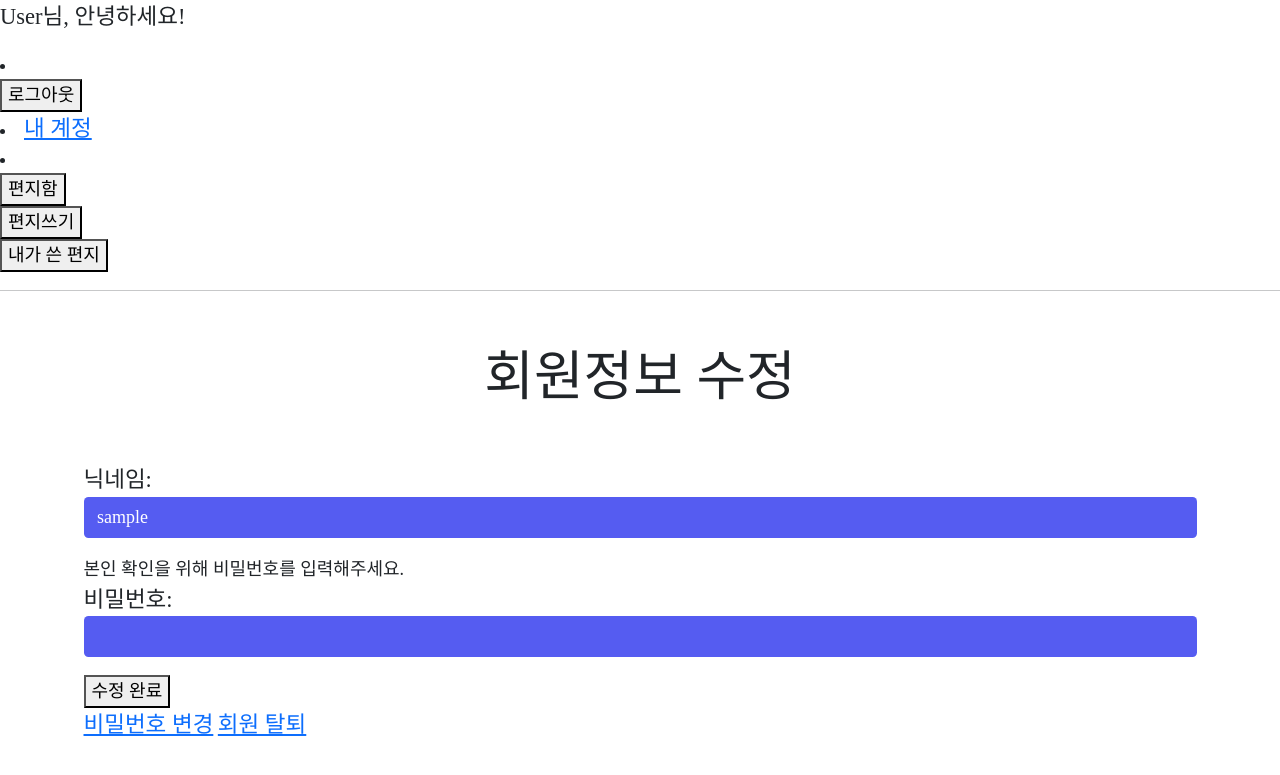
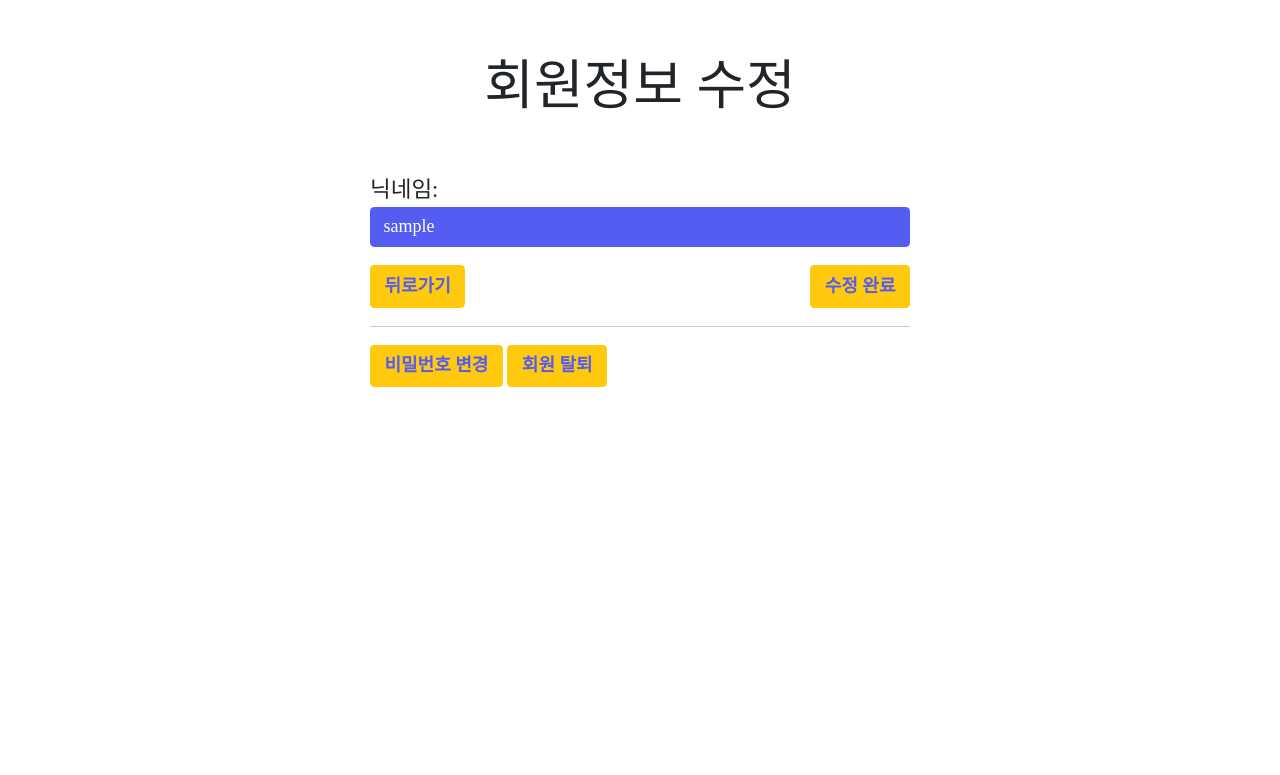
Before and after one commit to rohmantique/SSAFY-Side-Pjt, a Django app: page /accounts/update/ in a window 1280 px wide. Shown: the top 775 px of the page. Run offline with Django 4.2, Linux system fonts and the light colour scheme; a user stored in the database is signed in; tables that the repository leaves empty hold one stand-in row (values such as "Sample post"); some web fonts are replaced.

Commit message:
heejin/ accounts 프론트 정돈 완료, 비번변경 form 커스텀 출력 실패

```diff
--- a/accounts/forms.py
+++ b/accounts/forms.py
@@ -1,4 +1,10 @@
-from django.contrib.auth.forms import UserChangeForm,UserCreationForm, AuthenticationForm, UsernameField
+from django.contrib.auth.forms import (
+    UserChangeForm,
+    UserCreationForm,
+    AuthenticationForm,
+    UsernameField,
+    PasswordChangeForm,
+)
 # from django.contrib.auth.models import User
 from django.contrib.auth import get_user_model
 from django.contrib.auth.hashers import check_password
@@ -89,11 +95,49 @@ class CustomAuthenticationForm(AuthenticationForm):
                 'class': 'form-control'}),
     )
 
+class ChangePasswordForm(PasswordChangeForm):
+    password1=forms.CharField(
+        label='기존 비밀번호',
+        strip=False,
+        widget=forms.PasswordInput(
+            attrs={
+                'autocomplete': 'current-password',
+                'class': 'form-control',
+            }
+        )
+
+    )
+    newpassword1 = forms.CharField(
+        label='새 비밀번호',
+        widget=forms.PasswordInput(
+            attrs={
+                'class': 'form-control',
+            }
+        )
+    )
+    newpassword2 = forms.CharField(
+        label='새 비밀번호 (확인)',
+        widget=forms.PasswordInput(
+            attrs={
+                'class': 'form-control',
+            }
+        )
+    )
+    password = None
+
+    class Meta:
+        model = User
+        fields = ('password1', 'newpassword1', 'newpassword2',)
+
+
+
 class CheckPasswordForm(forms.Form):
     password = forms.CharField(
         label='비밀번호',
         widget=forms.PasswordInput(
-            attrs={'class': 'form-control', }
+            attrs={
+                'class': 'form-control',
+                }
         ),
     )
     def __init__(self, user, *args, **kwargs): #현재 접속중인 사용자의 password 가져오기 위해 init 메서드로 user객체 생성
--- a/accounts/templates/accounts/login.html
+++ b/accounts/templates/accounts/login.html
@@ -5,12 +5,13 @@
     <h2>편지쓰러 오셨군요? 기다렸어요</h2>
   </header>
 
-  <div class="d-flex justify-content-center mt-4">
+  <div class="accounts-container mt-4">
     <form action="" method='POST'>
       {% csrf_token %}
       {{ form.as_p }}
       <button class="btn mybtn" style="float: right;">로그인</button>
     </form>
+    <a href="{% url 'rollpaper:index' %}" class="btn mybtn">뒤로가기</a>
   </div>
 {% endblock content %}
 
--- a/accounts/templates/accounts/update.html
+++ b/accounts/templates/accounts/update.html
@@ -5,16 +5,24 @@
     <h2>회원정보 수정</h2>
   </header>
 
-  <form action="" method = 'POST'>
-    {% csrf_token %}
-    {{form1.as_p}}
-    본인 확인을 위해 비밀번호를 입력해주세요.
-    {{ password_form.as_p }}
+  <div class="accounts-container">
+    <form action="" method = 'POST'>
+      {% csrf_token %}
+      {{form1.as_p}}
+      <div class="d-flex justify-content-between">
+        <a href="{% url 'rollpaper:main' %}" class="btn mybtn">뒤로가기</a>
+        <button class="btn mybtn">수정 완료</button>
+      </div>
 
-    <button>수정 완료</button>
-  </form>
-  <a href="{% url 'accounts:change_password' %}">비밀번호 변경</a>
-  <a href="{% url 'accounts:user_delete' %}">회원 탈퇴</a>
-
+    </form>
+    <hr>
+    <a href="{% url 'accounts:change_password' %}" class="btn mybtn">비밀번호 변경</a>
+    <a href="{% url 'accounts:user_delete' %}" class="btn mybtn">회원 탈퇴</a>
+  </div>
 
 {% endblock content %}
+
+{% block script %}
+  const navbar = document.querySelector('nav#navbar')
+  navbar.setAttribute('class', 'd-none')
+{% endblock script %}
--- a/accounts/views.py
+++ b/accounts/views.py
@@ -16,7 +16,11 @@ from django.contrib.auth import (
 from django.contrib.auth.decorators import login_required
 from django.views.decorators.http import require_http_methods, require_POST
 
-from .forms import CustomAuthenticationForm, CheckPasswordForm
+from .forms import (
+    CustomAuthenticationForm,
+    CheckPasswordForm,
+    ChangePasswordForm,
+)
 
 # Create your views here.
 @require_http_methods(['GET', 'POST'])
@@ -92,16 +96,15 @@ def update(request):
     return render(request, 'accounts/update.html', context)
 
 @login_required
-@require_http_methods(['GET', 'POST'])
 def change_password(request):
     if request.method == 'POST':
-        form2 = PasswordChangeForm(request.user, request.POST)
+        form2 = ChangePasswordForm(request.user, request.POST)
         if form2.is_valid():
             form2.save()
             update_session_auth_hash(request, form2.user)
             return redirect('accounts:update')
     else:
-        form2 = PasswordChangeForm(user=request.user)
+        form2 = ChangePasswordForm(user=request.user)
 
     context = {
         'form2': form2,
--- a/static/css/style.css
+++ b/static/css/style.css
@@ -46,9 +46,17 @@ input {
 .mybtn {
   background-color: #FFC90E  !important;
   color: #555CF1 !important;
+  font-weight: bold; /*희진이 추가*/
+
 }
 
 .btn:focus, .btn:active, .form-control:focus, .form-control:active {
   outline: none !important;
   box-shadow: none;
 }
+
+.accounts-container{
+  width: 30rem;
+  margin: 0 auto;
+
+}
```
Also changed, not shown: accounts/templates/accounts/change_password.html (+18 -5 lines), accounts/templates/accounts/signup.html (+6 -2 lines), accounts/templates/accounts/user_delete.html (+13 -2 lines).
